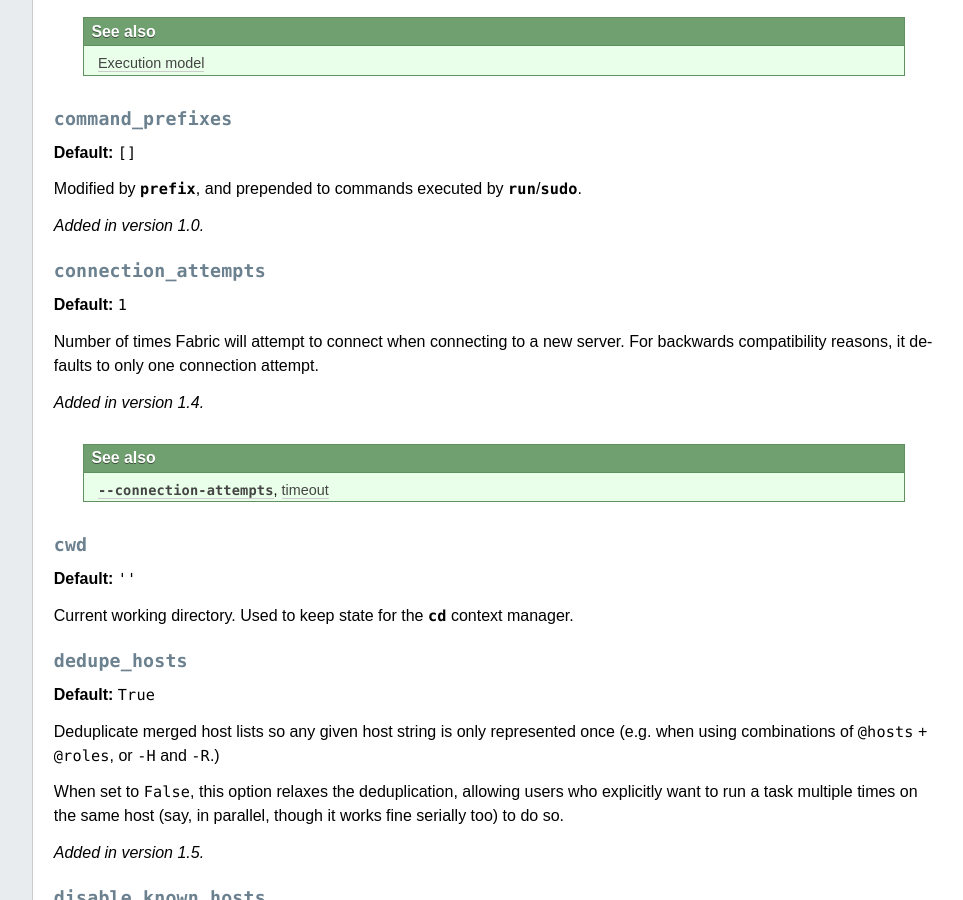
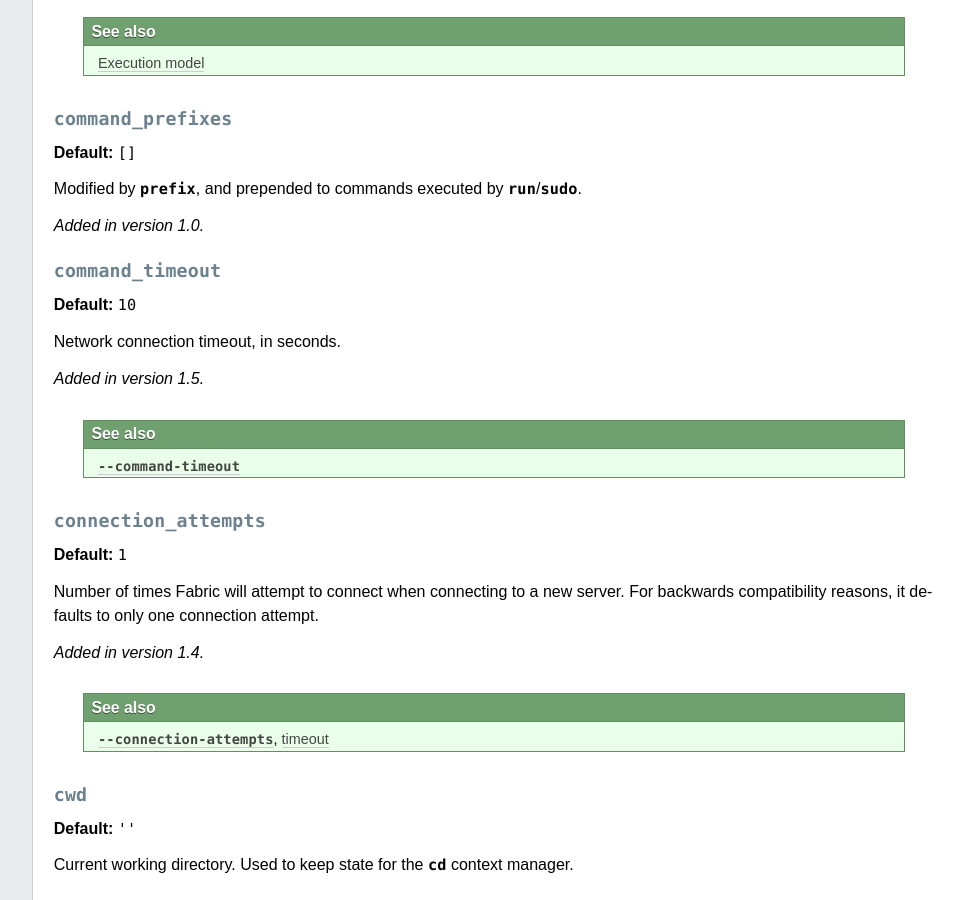
Before and after one commit to fabric/fabric, a Sphinx documentation site: the page built from docs/usage/env.rst, in a window 1280 px wide and 900 px high, scrolled down 2891 px. Shown: the whole window, without its empty margins (224-1187 px from the left). Built offline with Sphinx 7.4.7, drawn with Linux system fonts in a browser that asks for light colours; the version number could not be read and is left out.

Commit message:
Fixes #249 - Adds remote program timeout.
Adds env.command_timeout which sets the timeout value for remotely
running commands.

```diff
--- a/docs/changelog.rst
+++ b/docs/changelog.rst
@@ -25,6 +25,8 @@ would have also been included in the 1.2 line.
 Changelog
 =========
 
+* :feature:`249` Allow specification of remote command timeout value by
+  setting :ref:`env.command_timeout <command_timeout>`.
 * :feature:`646` Allow specification of which local streams to use when
   `~fabric.operations.run`/`~fabric.operations.sudo` print the remote
   stdout/stderr, via e.g. ``run("command", stderr=sys.stdout)``.
--- a/docs/usage/env.rst
+++ b/docs/usage/env.rst
@@ -181,6 +181,18 @@ Modified by `~fabric.context_managers.prefix`, and prepended to commands
 executed by `~fabric.operations.run`/`~fabric.operations.sudo`.
 
 .. versionadded:: 1.0
+
+.. _command-timeout:
+
+``command_timeout``
+-----------
+
+**Default:** ``10``
+
+Network connection timeout, in seconds.
+
+.. versionadded:: 1.5
+.. seealso:: :option:`--command-timeout`
 
 .. _connection-attempts:
 
```
Also changed, not shown: docs/usage/fab.rst (+9 -0 lines), 1 other file.
